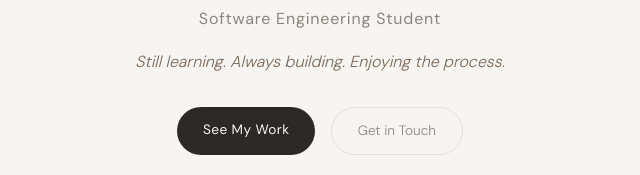
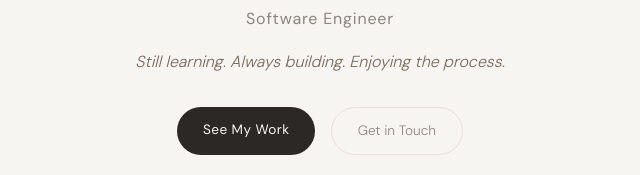
Before and after one commit to zaidkh03/Orange-Coding-School, a plain HTML site: page CSS/portfolio/index.html in a window 1280 px wide. Shown: the part 478-653 px from the top of the page, 320-960 px from the left. Drawn offline with nearby package versions, Linux system fonts and the light colour scheme.

Commit message:
changed title

```diff
--- a/CSS/portfolio/index.html
+++ b/CSS/portfolio/index.html
@@ -36,7 +36,7 @@
       <div class="hero-text">
         <p class="hero-tag">Hello, I'm</p>
         <h1>Zaid Alkhalili</h1>
-        <h2>Software Engineering Student</h2>
+        <h2>Software Engineer</h2>
         <p class="hero-tagline">Still learning. Always building. Enjoying the process.</p>
         <div class="hero-btns">
           <a href="#projects" class="btn-primary">See My Work</a>
```
